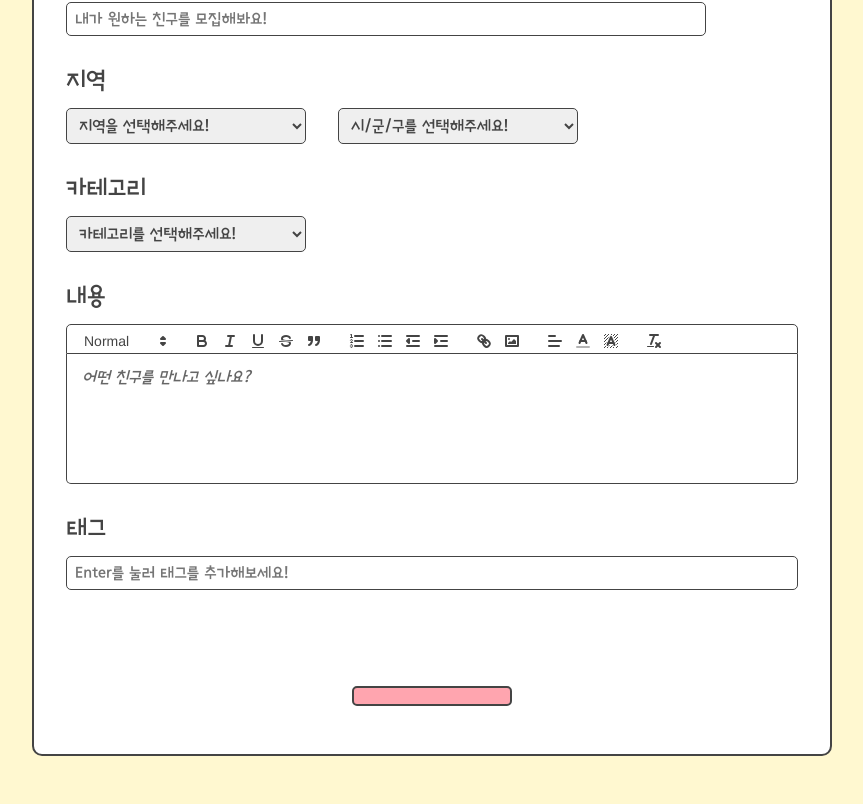
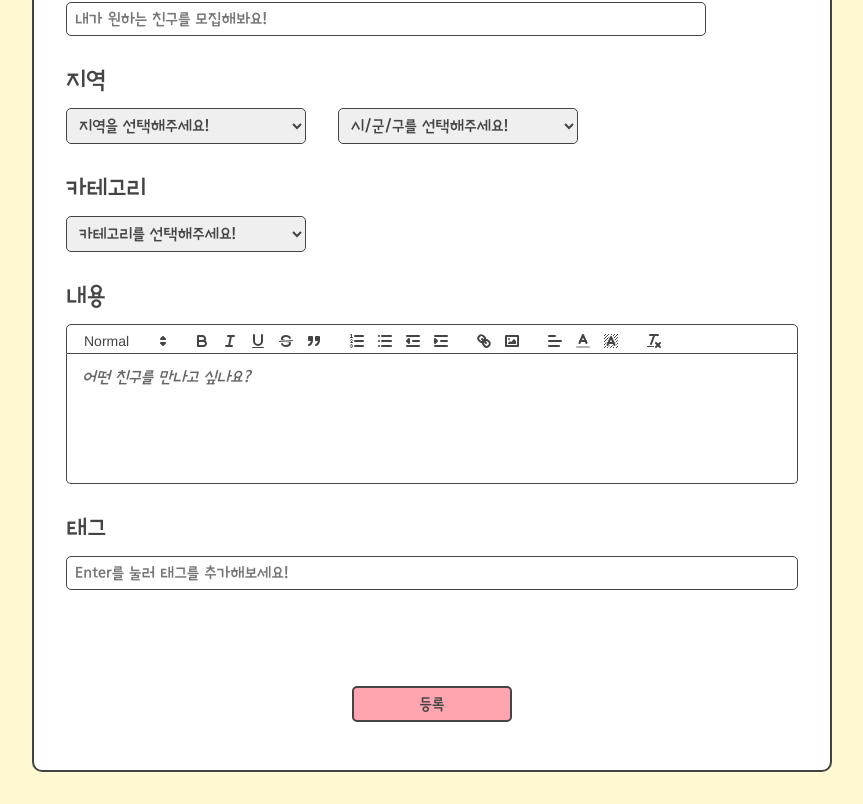
Before and after one commit to codestates-seb/seb44_main_001, a React (Vite) app in the folder client/: page /write in a window 1280 px wide. Shown: the part 465-1269 px from the top of the page, without its empty margins (208-1071 px from the left). Built offline with nearby package versions, Linux system fonts and the light colour scheme.

Commit message:
Chore: 상수명 변경

```diff
--- a/client/src/pages/Write/components/Form.tsx
+++ b/client/src/pages/Write/components/Form.tsx
@@ -1,7 +1,7 @@
 import { useDispatch, useSelector } from 'react-redux';
 import {
   CONTENT,
-  POST,
+  REGISTER,
   TITLE,
   TITLE_INPUT_PLACEHOLDER,
   URL,
@@ -49,7 +49,7 @@ export default function Form() {
       <Editor data={data} />
       <TagsInput data={data} />
       <div>
-        <button onClick={() => handleSubmit()}>{POST}</button>
+        <button onClick={() => handleSubmit()}>{REGISTER}</button>
       </div>
     </section>
   );
```
